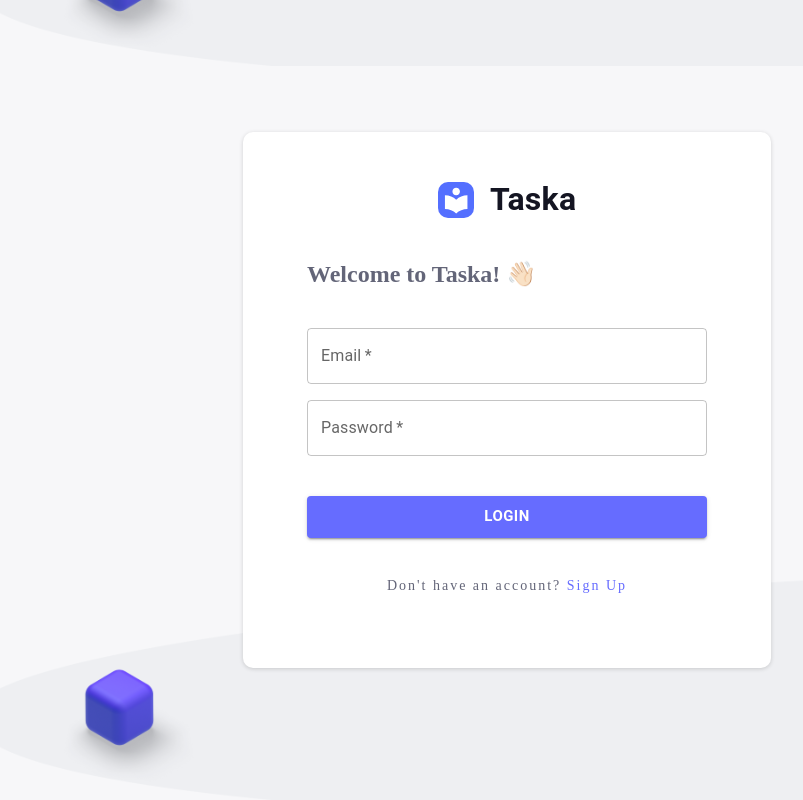
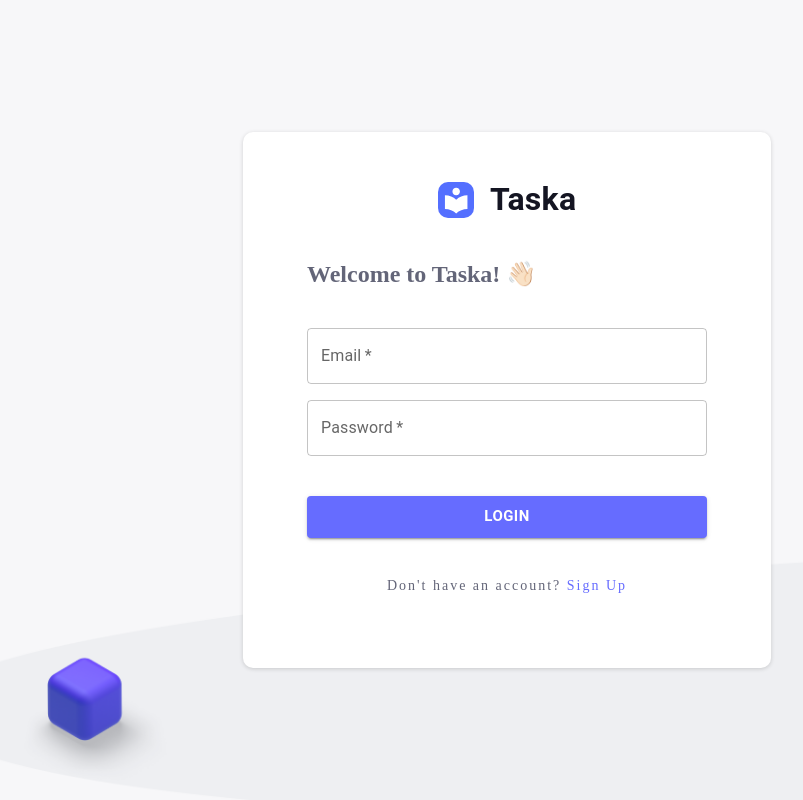
Before and after one commit to Amaar015/Task, a React (Vite) app: page /login in a window 1280 px wide. Shown: the whole page, without its empty margins (133-936 px from the left). Built offline with nearby package versions, Linux system fonts and the light colour scheme.

Commit message:
updated latest

```diff
--- a/src/pages/Login.jsx
+++ b/src/pages/Login.jsx
@@ -82,8 +82,8 @@ const Login = () => {
         width: "100%",
         height: "100vh",
         backgroundImage: `url(${bg})`,
-        backgroundSize: "contain",
-        backgroundPosition: { xs: "center", sm: "bottom" }, // Adjust for mobile
+        backgroundSize: "cover",
+        backgroundPosition: "bottom", // Adjust for mobile
         display: "flex",
         alignItems: "center",
         justifyContent: "center",
--- a/src/pages/Signup.jsx
+++ b/src/pages/Signup.jsx
@@ -140,7 +140,7 @@ const Signup = () => {
         onSubmit={handleSubmit}
         sx={{
           height: "500px",
-          width: { sm: "450px", xs: "100%" },
+          width: { sm: "450px", xs: "90%" },
           background: "#ffffff",
           boxShadow: " rgba(0, 0, 0, 0.16) 0px 1px 4px",
           borderRadius: "10px",
```
